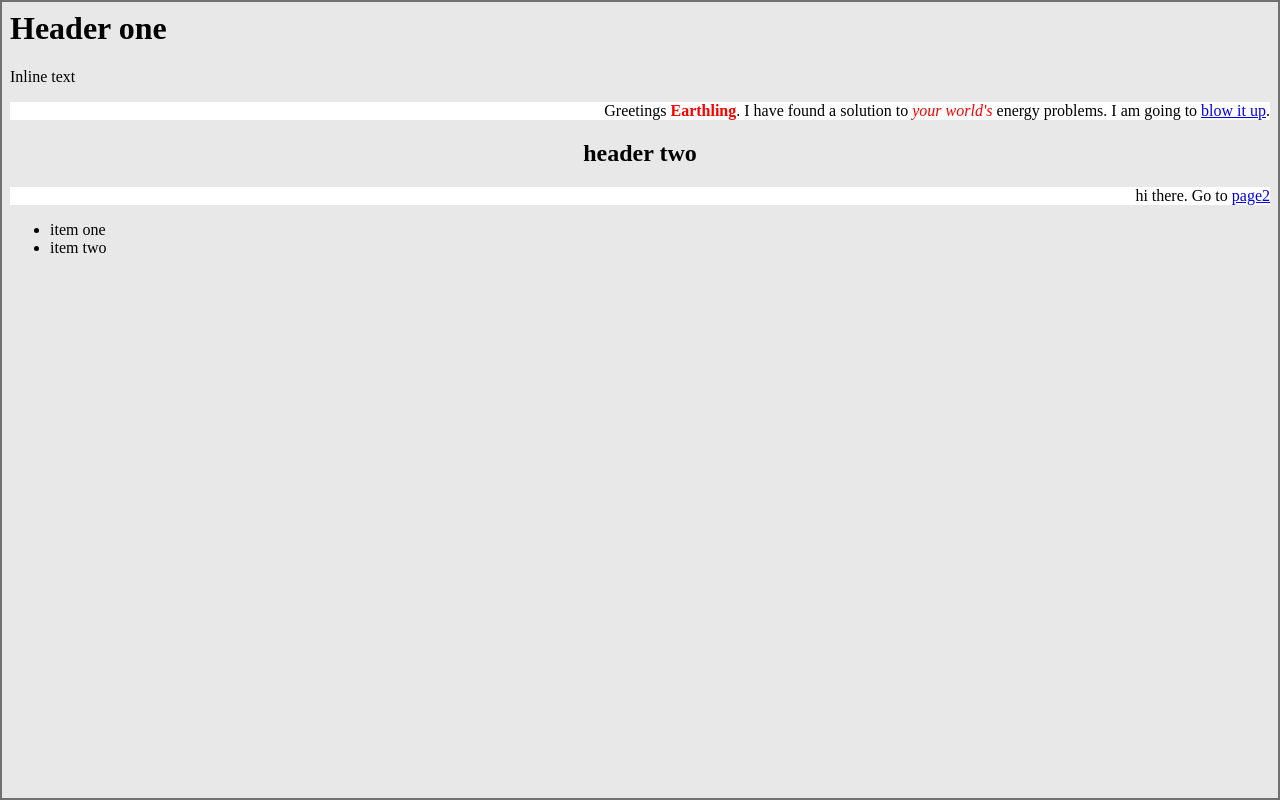
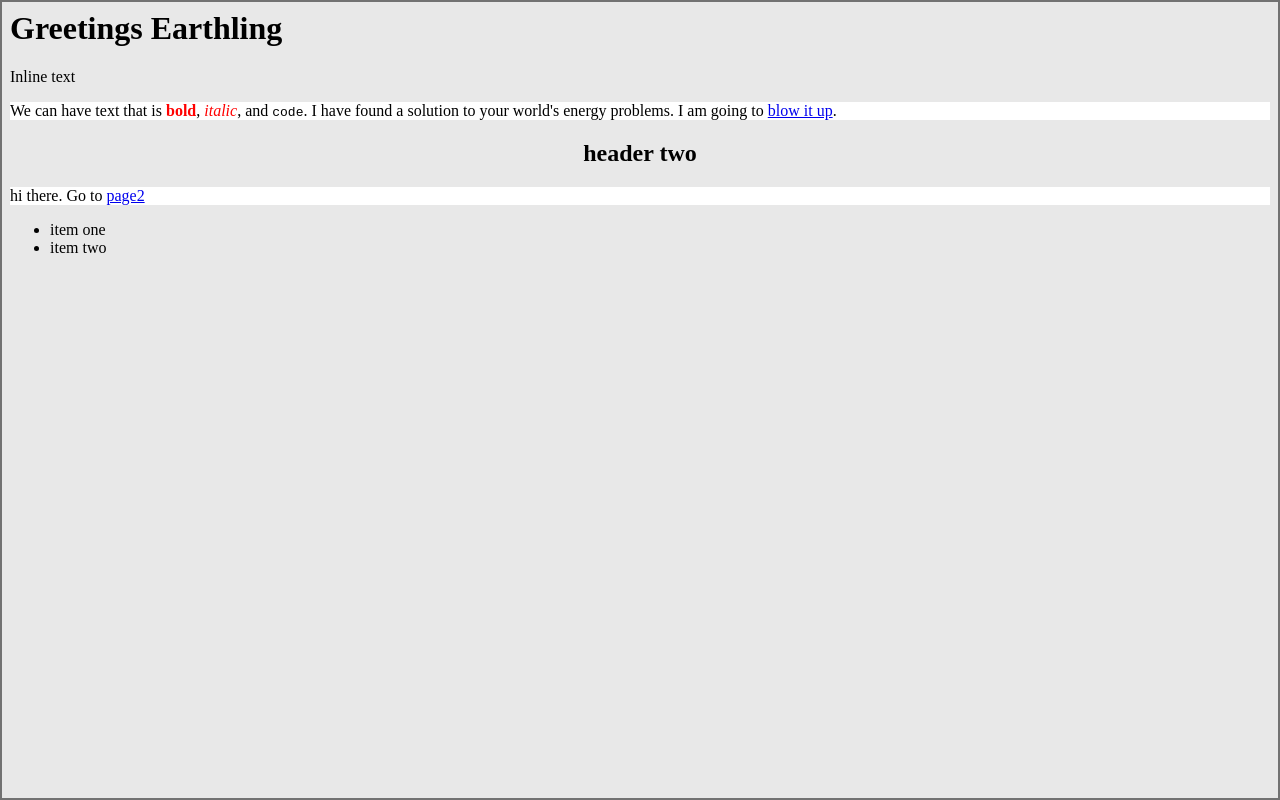
Before and after one commit to joshmarinacci/browser500, a website: page samples/page1.html in a window 1280 px wide. Drawn offline with Linux system fonts and the light colour scheme.

Commit message:
add font-family to text style

```diff
--- a/samples/default.css
+++ b/samples/default.css
@@ -2,19 +2,23 @@
     font-size: 10px;
     font-weight: normal;
     font-style: normal;
+    font-family: sans-serif;
     display:block;
     color:black;
     background-color:transparent;
-    padding: 5;
-    margin: 5;
+    padding: 5px;
+    margin: 5px;
     border: 0px solid black;
     text-decoration: none;
     text-align: left;
 }
+code {
+    font-family: monospace;
+}
 style {
     display:none;
 }
-i,b,a {
+strong,em,i,b,a,code {
     display: inline;
 }
 li {
--- a/samples/page1.html
+++ b/samples/page1.html
@@ -8,7 +8,6 @@
   }
   p {
     background-color: white;
-    text-align: right;
   }
   b {
     font-weight: bold;
@@ -24,10 +23,10 @@
   }
 </style>
 <body>
-<h1>Header one</h1>
-Inline text
-<p>Greetings <b>Earthling</b>. I have found a
-  solution to <i>your world's</i> energy problems. I am going to
+<h1>Greetings Earthling</h1>
+  Inline text
+<p>We can have text that is <b>bold</b>, <i>italic</i>, and <code>code</code>. I have found a
+  solution to your world's energy problems. I am going to
   <a href="https://screenrant.com/looney-tunes-funniest-ways-marvin-martian-tried-blow-up-earth/">blow
     it up</a>.
 </p>
--- a/src/common.ts
+++ b/src/common.ts
@@ -66,6 +66,7 @@ export type TextStyle = {
     'font-weight':"normal"|"bold"
     'font-style':"normal"|"italic"
     'text-decoration':'none'|'underline'
+    'font-family':'sans-serif'|'serif'|'monospace'
     color: BColor,
 }
 
@@ -191,7 +192,7 @@ export class RunBox extends Box {
     }
 
     set_style(ctx: CanvasRenderingContext2D) {
-        ctx.font = `${this.style["font-style"]} ${this.style["font-weight"]} ${this.style["font-size"]}px sans-serif`
+        ctx.font = `${this.style["font-style"]} ${this.style["font-weight"]} ${this.style["font-size"]}px ${this.style["font-family"]}`
         ctx.fillStyle = this.style.color
     }
 
--- a/src/style.ts
+++ b/src/style.ts
@@ -73,6 +73,7 @@ function get_prop_value(p: CSSProp):any {
     if (p.name === 'font-size')   return parseInt(p.value)
     if (p.name === 'font-weight') return p.value
     if (p.name === 'font-style')  return p.value
+    if (p.name === 'font-family') return p.value
     if (p.name === 'color')       return p.value
     if (p.name === 'display')     return p.value
     if (p.name === 'background-color') return p.value
@@ -112,7 +113,8 @@ export class BStyleSet {
             'font-size': 10,
             "font-weight":'normal',
             "font-style":'normal',
-            'text-decoration':"none"
+            'text-decoration':"none",
+            'font-family':"sans-serif",
         }
     }
 
@@ -125,7 +127,7 @@ export class BStyleSet {
     }
 
     lookup_text_style(name: string): TextStyle {
-        let names = ['color','font-size','font-weight','font-style','text-decoration'];
+        let names = ['color','font-size','font-weight','font-style','text-decoration','font-family'];
         let style_object = {}
         names.forEach(prop_name => style_object[prop_name] = this.lookup_property_value(prop_name, name))
         return style_object as TextStyle
```
